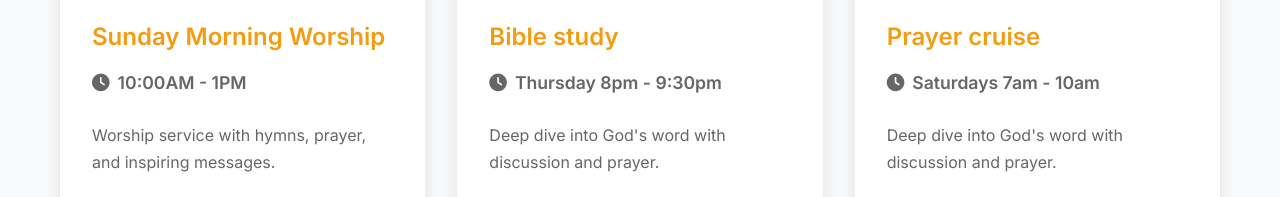
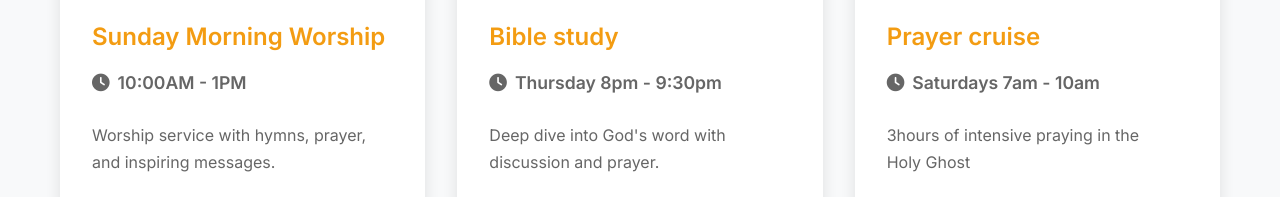
Before and after one commit to bello-thompsondavid/powercityinternationalberkshireuk, a plain HTML site: page index.html in a window 1280 px wide. Shown: the part 2440-2637 px from the top of the page. Drawn offline with Linux system fonts and the light colour scheme.

Commit message:
Update index.html

```diff
--- a/index.html
+++ b/index.html
@@ -202,7 +202,7 @@
                     <div class="service-content">
                         <h3>Prayer cruise</h3>
                         <p class="service-time"><i class="fas fa-clock"></i>Saturdays 7am - 10am</p>
-                        <p>Deep dive into God's word with discussion and prayer.</p>
+                        <p>3hours of intensive praying in the Holy Ghost</p>
                         <ul class="service-features">
                             <li><i class="fas fa-comments"></i>Via zoom</li>
 
```
